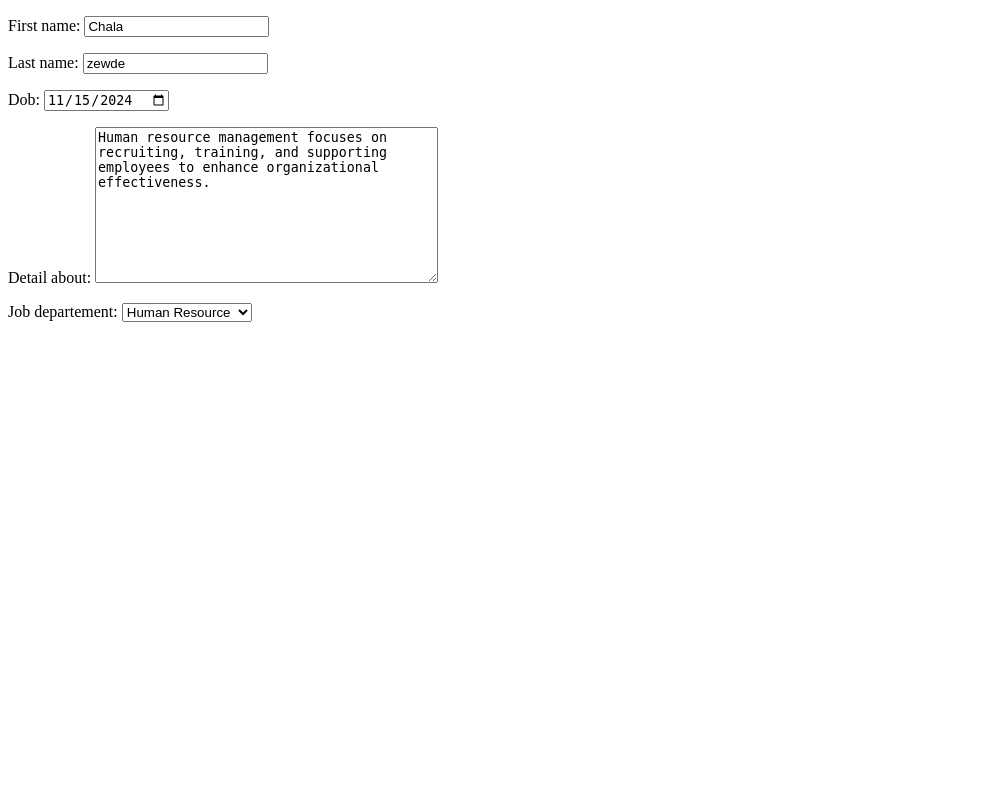
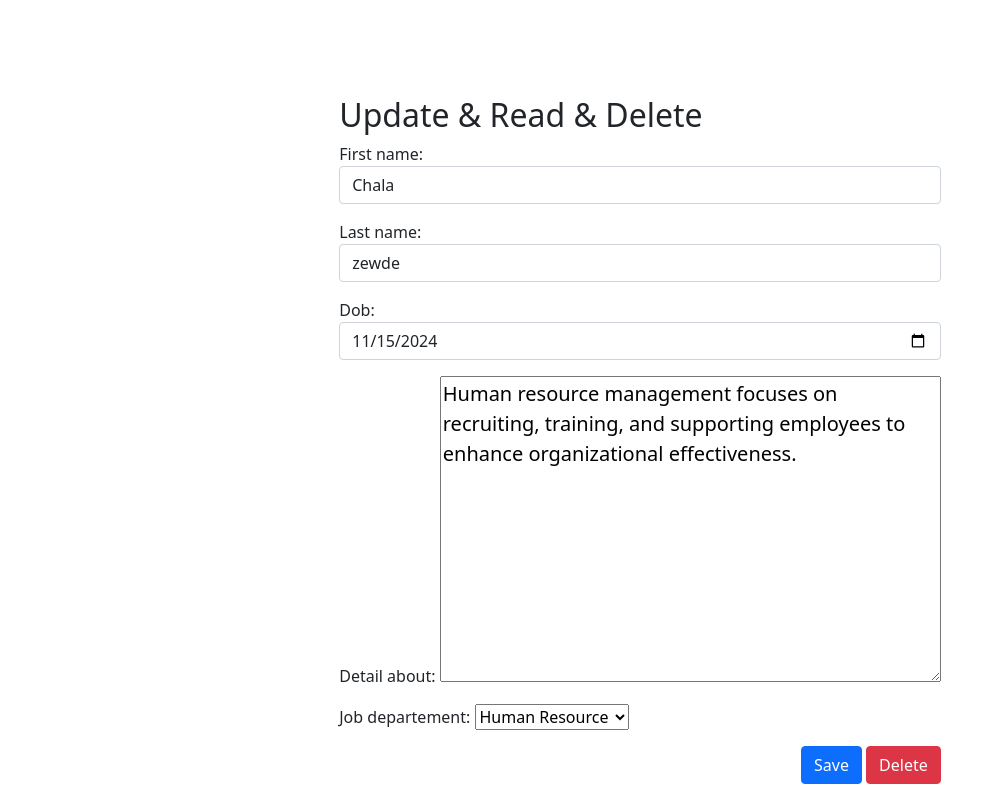
Before and after one commit to AlazarBekele/Clone-Session, a Django app: page /detail/3/ in a window 1280 px wide. Shown: the whole page, without its empty margins (0-996 px from the left). Run offline with Django 5.2, Linux system fonts and the light colour scheme; a user stored in the database is signed in; data comes from the database, SQL or seed files in the repository.

Commit message:
Add BootStrap in Detail Page

```diff
--- a/Base/templates/Base/detail_page.html
+++ b/Base/templates/Base/detail_page.html
@@ -4,15 +4,37 @@
     <meta charset="UTF-8">
     <meta name="viewport" content="width=device-width, initial-scale=1.0">
     <title>Detail</title>
+
+    <link href="https://cdn.jsdelivr.net/npm/bootstrap@5.0.2/dist/css/bootstrap.min.css" rel="stylesheet" integrity="sha384-EVSTQN3/azprG1Anm3QDgpJLIm9Nao0Yz1ztcQTwFspd3yD65VohhpuuCOmLASjC" crossorigin="anonymous">
+
+    <script src="https://cdn.jsdelivr.net/npm/bootstrap@5.0.2/dist/js/bootstrap.bundle.min.js" integrity="sha384-MrcW6ZMFYlzcLA8Nl+NtUVF0sA7MsXsP1UyJoMp4YLEuNSfAP+JcXn/tWtIaxVXM" crossorigin="anonymous"></script>
+
 </head>
 <body>
 
-    <form method="post">
+    <div class="d-flex justify-content-center align-item-center mt-5">
 
-        {% csrf_token %}
-        {{ form.as_p }}
+        <div class="mt-5">
 
-    </form>
+            <form method="post">
+
+                <h2 class="mb-2">Update & Read & Delete</h2>
+
+                {% csrf_token %}
+                {{ form.as_p }}
+
+                <div class="float-end">
+
+                    <button type="submit" class="btn btn-primary">Save</button>
+                    <a href="#" class="btn btn-danger" type="button">Delete</a>
+
+                </div>
+
+            </form>
+
+        </div>
+
+    </div>
 
 </body>
 </html>
```
